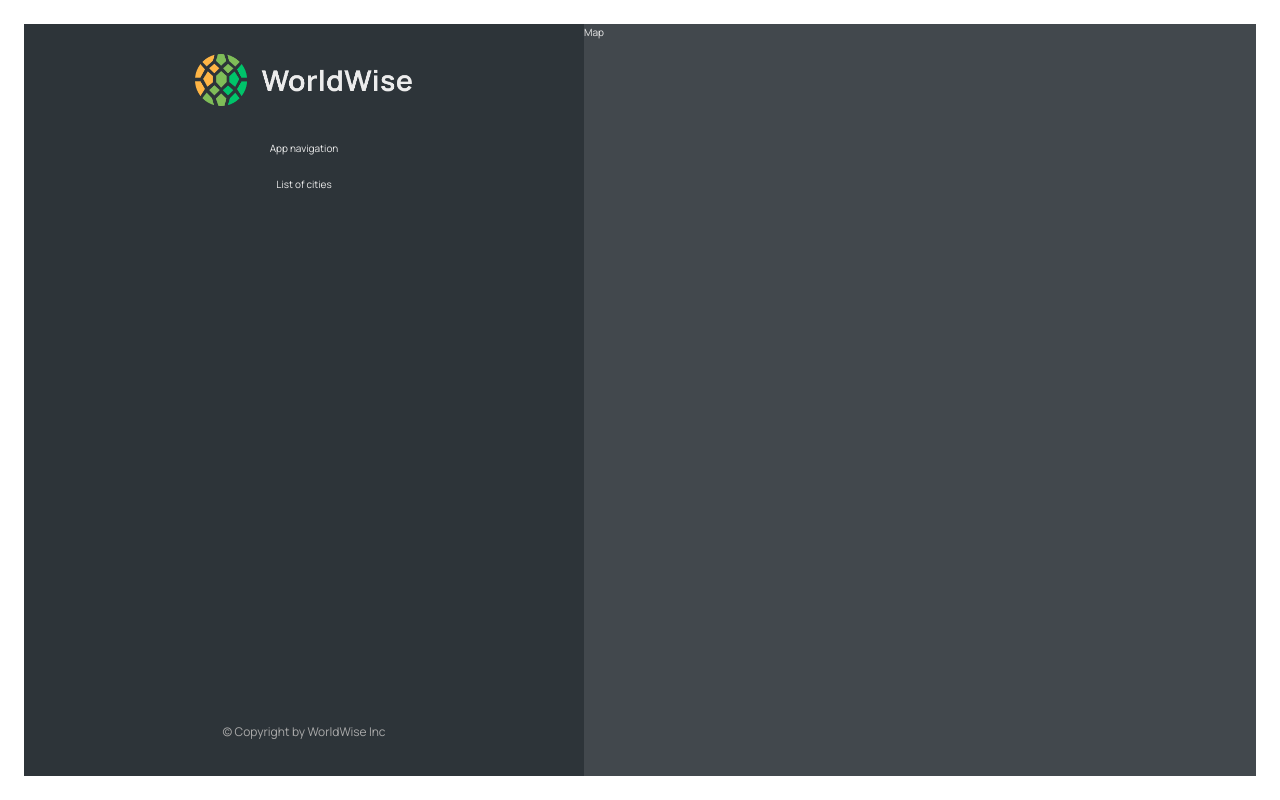
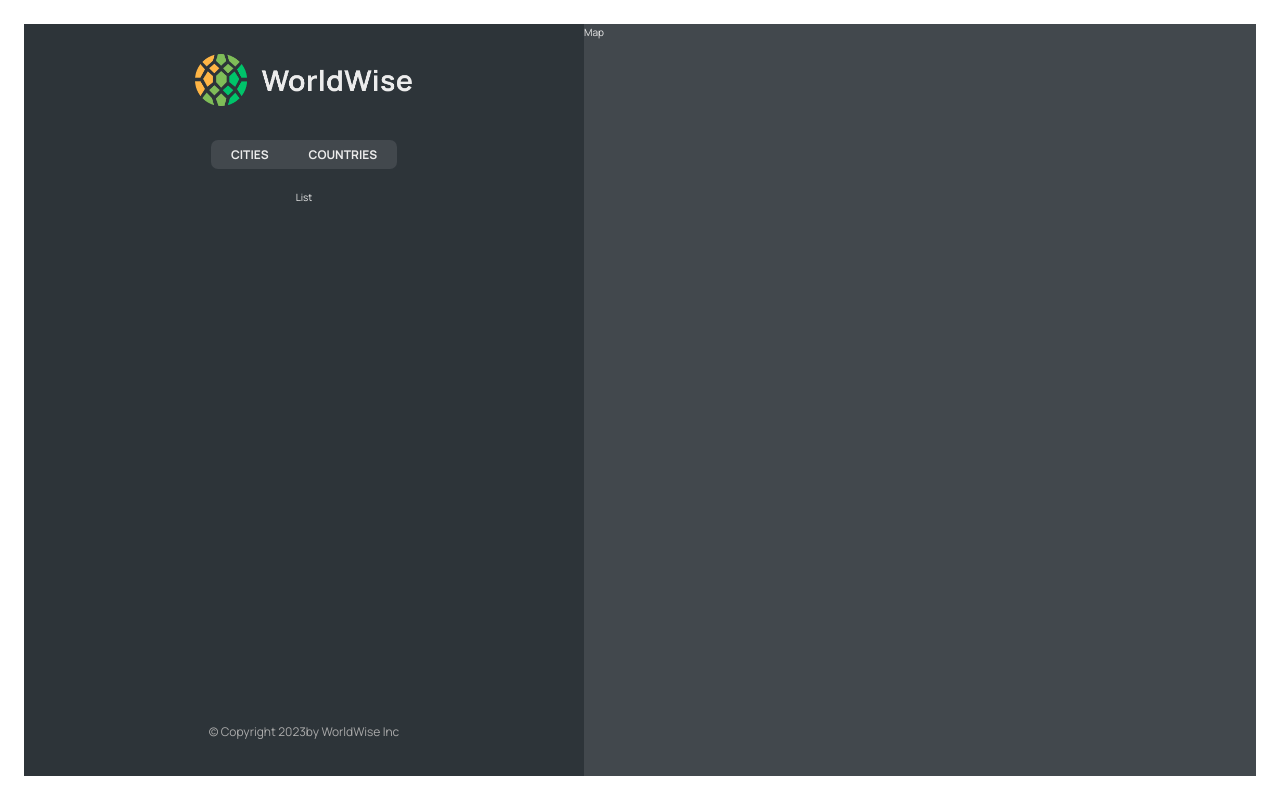
Before and after one commit to AmitSKumar/worldwise, a React (Vite) app: page /app in a window 1280 px wide. Built offline with nearby package versions, Linux system fonts and the light colour scheme.

Commit message:
nested and index route implementation

```diff
--- a/src/App.jsx
+++ b/src/App.jsx
@@ -10,11 +10,17 @@
     <div>
      <BrowserRouter >
      <Routes>
-     <Route path="/" element={<HomePage/>} />
+     <Route index element={<HomePage/>} />
       <Route path="product" element={<Product/>} />
       <Route path="pricing" element={<Pricing/>} />
       <Route path="login" element={<Login/>} />
-      <Route path="app" element={<AppLayout/>} />
+      <Route path="app" element={<AppLayout/>} >
+        {/* index route will shown when no other route matches */}
+        <Route index element={<p>List</p>} />
+        <Route  path="cities" element={<p>List of Cities</p>}/>
+        <Route  path="countries" element={<p>List of countries</p>}/>
+        <Route  path="form" element={<p>Form</p>}/>
+      </Route>
       <Route path="*" element={<PageNotFound/>} />
      </Routes>
      </BrowserRouter>
--- a/src/components/AppNav.jsx
+++ b/src/components/AppNav.jsx
@@ -1,9 +1,17 @@
 
+import { NavLink } from 'react-router-dom'
 import styles from './AppNav.module.css'
 function AppNav() {
     return (
         <nav className={styles.nav}>
-            App navigation
+         <ul>
+            <li>
+                <NavLink to="cities">Cities</NavLink>
+            </li>
+            <li>
+                <NavLink to="countries">Countries</NavLink>
+            </li>
+         </ul>
         </nav>
     )
 }
--- a/src/components/SideBar.jsx
+++ b/src/components/SideBar.jsx
@@ -1,3 +1,4 @@
+import { Outlet } from "react-router-dom"
 import AppNav from "./AppNav"
 import Logo from "./Logo"
 import styles from "./Sidebar.module.css"
@@ -7,9 +8,9 @@
         <div className={styles.sidebar}>
             <Logo />
             <AppNav />
-            <p>List of cities</p>
+         <Outlet />
             <footer className={styles.footer}>
-                <p className={styles.copyright}> &copy; Copyright {new Date().getFullYear}
+                <p className={styles.copyright}> &copy; Copyright {new Date().getFullYear()}
                 by WorldWise Inc
                 </p>
             </footer>
```
